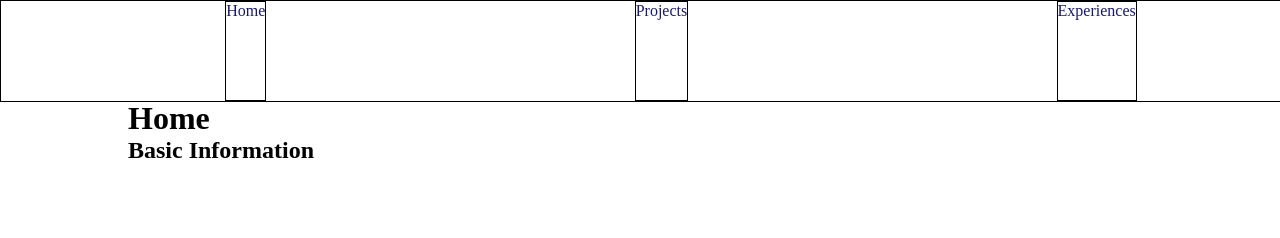
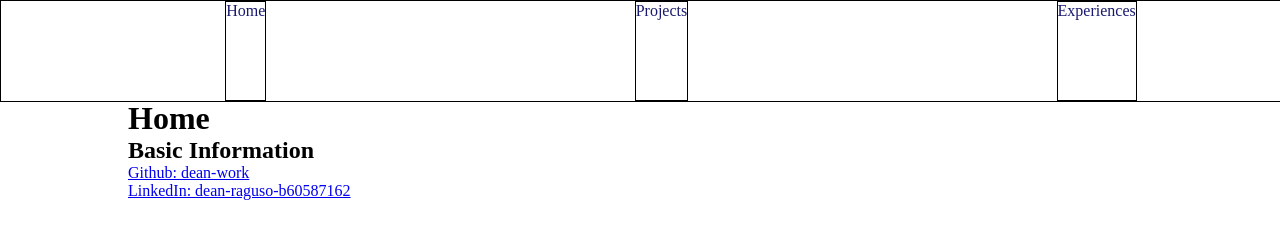
Before and after one commit to dean-work/Portfolio_Website, a plain HTML site: page index.html in a window 1280 px wide. Drawn offline with Linux system fonts and the light colour scheme.

Commit message:
Added links to github and linkedIn account

```diff
--- a/index.html
+++ b/index.html
@@ -22,6 +22,9 @@
 
             <section class="image-side">
                 <h2>Basic Information</h2>
+                <a href="https://github.com/dean-work" target="_blank"><p>Github:      dean-work</p></a>
+                <a href="https://www.linkedin.com/in/dean-raguso-b60587162" target="_blank" ><p>LinkedIn:    dean-raguso-b60587162 </p></a>
+
             </section>
         </main>
     </body>
--- a/style.css
+++ b/style.css
@@ -27,4 +27,5 @@ main {
     top: 100px;
 
     margin: 0 10%;
+
 }
```
